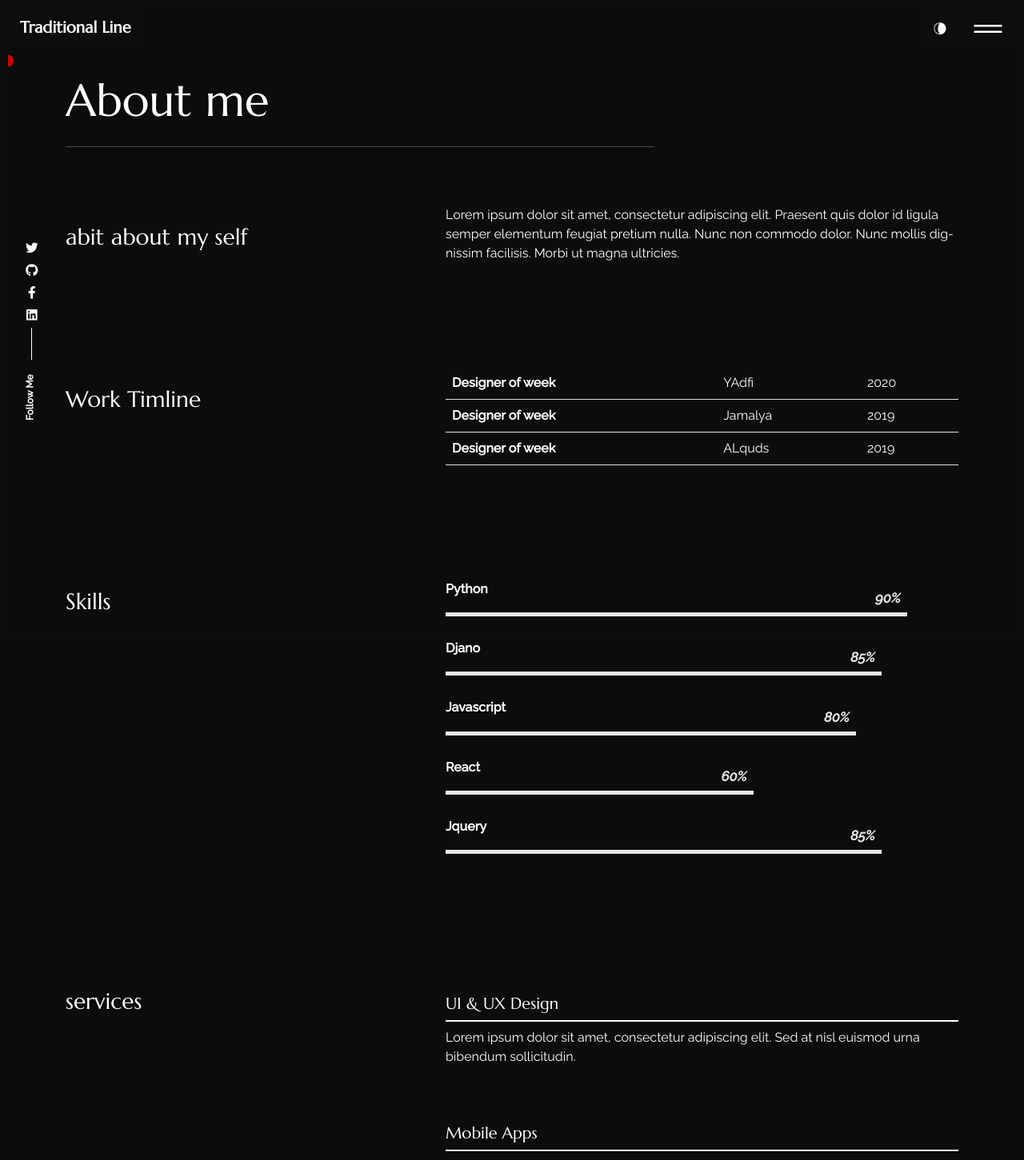
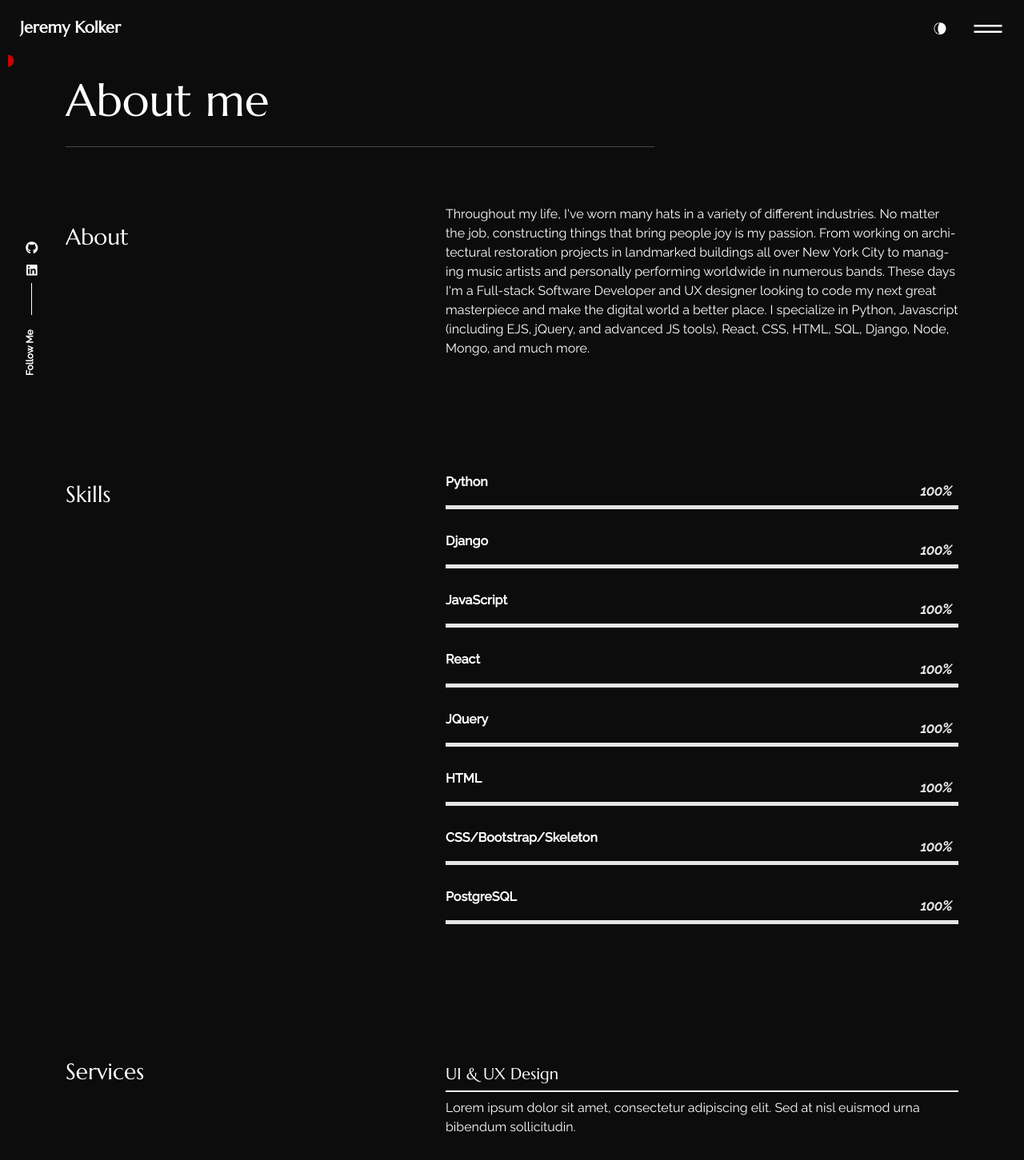
Before and after one commit to jeremykolker/trad_line_site, a React (Create React App) app in the folder my-app/: page /about in a window 1280 px wide. Shown: the top 1451 px of the page at 80% size. Built offline with nearby package versions, Linux system fonts and the light colour scheme.

Commit message:
site overhaul

```diff
--- a/my-app/src/content_option.js
+++ b/my-app/src/content_option.js
@@ -1,60 +1,57 @@
-const logotext = "Traditional Line";
+const logotext = "Jeremy Kolker";
 const meta = {
-    title: "Traditional Line",
-    description: "ARCHITECTURAL RESTORATION ",
+    title: "Jeremy Kolker",
+    description: "SOFTWARE ENGINEER",
+    img:"https://i.imgur.com/GSdZtIs.png",
 };
 
 const introdata = {
-    title: "Traditional Line",
+    title: "Software Engineering & Web Development" + "\xa0",
     animated: {
-        first: "I love coding",
+        first: "I build useful apps",
         second: "I code cool websites",
-        third: "I develop mobile apps",
+        third: "I develop UX & UI",
     },
-    description: "Lorem ipsum dolor sit amet, consectetur adipiscing elit. Sed at nisl euismod urna bibendum",
-    your_img_url: "https://images.unsplash.com/photo-1514790193030-c89d266d5a9d",
+    description: "Software Engineering",
+    your_img_url: "https://i.imgur.com/GSdZtIs.png",
 };
 
 const dataabout = {
-    title: "abit about my self",
-    aboutme: "Lorem ipsum dolor sit amet, consectetur adipiscing elit. Praesent quis dolor id ligula semper elementum feugiat pretium nulla. Nunc non commodo dolor. Nunc mollis dignissim facilisis. Morbi ut magna ultricies.",
+    title: "About",
+    aboutme: "Throughout my life, I've worn many hats in a variety of different industries. No matter the job, constructing things that bring people joy is my passion. From working on architectural restoration projects in landmarked buildings all over New York City to managing music artists and personally performing worldwide in numerous bands. These days I'm a Full-stack Software Developer and UX designer looking to code my next great masterpiece and make the digital world a better place. I specialize in Python, Javascript (including EJS, jQuery, and advanced JS tools), React, CSS, HTML, SQL, Django, Node, Mongo, and much more.",
 };
-const worktimeline = [{
-        jobtitle: "Designer of week",
-        where: "YAdfi",
-        date: "2020",
-    },
-    {
-        jobtitle: "Designer of week",
-        where: "Jamalya",
-        date: "2019",
-    },
-    {
-        jobtitle: "Designer of week",
-        where: "ALquds",
-        date: "2019",
-    },
-];
 
 const skills = [{
         name: "Python",
-        value: 90,
+        value: 100,
     },
     {
-        name: "Djano",
-        value: 85,
+        name: "Django",
+        value: 100,
     },
     {
-        name: "Javascript",
-        value: 80,
+        name: "JavaScript",
+        value: 100,
     },
     {
         name: "React",
-        value: 60,
+        value: 100,
     },
     {
-        name: "Jquery",
-        value: 85,
+        name: "JQuery",
+        value: 100,
+    },
+    {
+        name: "HTML",
+        value: 100,
+    },
+    {
+        name: "CSS/Bootstrap/Skeleton",
+        value: 100,
+    },
+    {
+        name: "PostgreSQL",
+        value: 100,
     },
 ];
 
@@ -73,72 +70,72 @@ const services = [{
 ];
 
 const dataportfolio = [{
-        img: "https://picsum.photos/400/?grayscale",
-        description: "The wisdom of life consists in the elimination of non-essentials.",
-        link: "#",
+        img: "https://i.imgur.com/NmLHg3O.png",
+        // description: "Ziggy's Finds is a personalized e-commerce store with an engaging user-interface. Frontend built with React.js, consumes Django API, fully functional CRUD capabilities. Mobile ready styling built with CSS/Bootstrap. Anime.js used for JS animation styling.Backend built fully with Python, using a Postgresql Database Management system, serving JSON rest APIs.",
+        link: "https://github.com/jeremykolker/Ziggys-Finds",
     },
     {
-        img: "https://picsum.photos/400/800/?grayscale",
-        description: "The wisdom of life consists in the elimination of non-essentials.",
-        link: "#",
+        img: "https://i.imgur.com/Po3UIkY.png",
+        // description: "SLASHR is a Horror Movie database, resource tool, and watchlist maker. Fullstack Crud App built using React, MongoDB, Mongo Atlas, and TMDB 3rd party API data.",
+        link: "https://github.com/forbesbrian96/Slashr_front-end",
     },
     {
-        img: "https://picsum.photos/400/?grayscale",
-        description: "The wisdom of life consists in the elimination of non-essentials.",
-        link: "#",
+        img: "https://i.imgur.com/3t3hYiy.png",
+        // description: "To-Do It! Is a digital list-maker/organizer/calendar app that allows users to create and organize lists, schedules, and much more! A mobile ready Fullstack CRUD application built with Javascript(jQuery & EJS), CSS-Bootstrap styling, HTML-5, Node.JS, Express, and MongoDB for database management.",
+        link: "https://github.com/jeremykolker/ToDoIt",
     },
     {
-        img: "https://picsum.photos/400/600/?grayscale",
-        description: "The wisdom of life consists in the elimination of non-essentials.",
-        link: "#",
+        img: "https://i.imgur.com/PDn22vi.png",
+        // description: "DOGGY DOG WORLD is a Dogwalking/Petcare web App that allows users (petcare professionals and dog walkers) to upload, manipulate, and save client data with a responsive interface that makes scheduling easy. Frontend built with React, consumes Django API, fully functional CRUD capabilities. Mobile ready styling built with CSS/Bootstrap.Backend built with Python and Postgresql Database Management, serving a JSON API.",
+        link: "https://github.com/tiffanysimione/Project-Four-Front-End-%20target=",
     },
-    {
-        img: "https://picsum.photos/400/300/?grayscale",
-        description: "The wisdom of life consists in the elimination of non-essentials.",
-        link: "#",
-    },
-    {
-        img: "https://picsum.photos/400/700/?grayscale",
-        description: "The wisdom of life consists in the elimination of non-essentials.",
-        link: "#",
-    },
+    // {
+    //     img: "https://picsum.photos/400/300/?grayscale",
+    //     description: "The wisdom of life consists in the elimination of non-essentials.",
+    //     link: "#",
+    // },
+    // {
+    //     img: "https://picsum.photos/400/700/?grayscale",
+    //     description: "The wisdom of life consists in the elimination of non-essentials.",
+    //     link: "#",
+    // },
 
-    {
-        img: "https://picsum.photos/400/600/?grayscale",
-        description: "The wisdom of life consists in the elimination of non-essentials.",
-        link: "#",
-    },
-    {
-        img: "https://picsum.photos/400/300/?grayscale",
-        description: "The wisdom of life consists in the elimination of non-essentials.",
-        link: "#",
-    },
-    {
-        img: "https://picsum.photos/400/?grayscale",
-        description: "The wisdom of life consists in the elimination of non-essentials.",
-        link: "#",
-    },
-    {
-        img: "https://picsum.photos/400/550/?grayscale",
-        description: "The wisdom of life consists in the elimination of non-essentials.",
-        link: "#",
-    },
-    {
-        img: "https://picsum.photos/400/?grayscale",
-        description: "The wisdom of life consists in the elimination of non-essentials.",
-        link: "#",
-    },
-    {
-        img: "https://picsum.photos/400/700/?grayscale",
-        description: "The wisdom of life consists in the elimination of non-essentials.",
-        link: "#",
-    },
+    // {
+    //     img: "https://picsum.photos/400/600/?grayscale",
+    //     description: "The wisdom of life consists in the elimination of non-essentials.",
+    //     link: "#",
+    // },
+    // {
+    //     img: "https://picsum.photos/400/300/?grayscale",
+    //     description: "The wisdom of life consists in the elimination of non-essentials.",
+    //     link: "#",
+    // },
+    // {
+    //     img: "https://picsum.photos/400/?grayscale",
+    //     description: "The wisdom of life consists in the elimination of non-essentials.",
+    //     link: "#",
+    // },
+    // {
+    //     img: "https://picsum.photos/400/550/?grayscale",
+    //     description: "The wisdom of life consists in the elimination of non-essentials.",
+    //     link: "#",
+    // },
+    // {
+    //     img: "https://picsum.photos/400/?grayscale",
+    //     description: "The wisdom of life consists in the elimination of non-essentials.",
+    //     link: "#",
+    // },
+    // {
+    //     img: "https://picsum.photos/400/700/?grayscale",
+    //     description: "The wisdom of life consists in the elimination of non-essentials.",
+    //     link: "#",
+    // },
 ];
 
 const contactConfig = {
-    YOUR_EMAIL: "name@domain.com",
-    YOUR_FONE: "(555)123-4567",
-    description: "Lorem ipsum dolor sit amet, consectetur adipiscing elit. Morbi vehicula eu nunc et sollicitudin. Cras pulvinar, nisi at imperdiet pharetra. ",
+    YOUR_EMAIL: "jeremy.kolker@me.com",
+    YOUR_FONE: "(914)202-5801",
+    description: "Please contact me for any questions regarding my services. I look forward to hearing from you!",
     // creat an emailjs.com account
     // check out this tutorial https://www.emailjs.com/docs/examples/reactjs/
     YOUR_SERVICE_ID: "service_id",
@@ -147,16 +144,15 @@ const contactConfig = {
 };
 
 const socialprofils = {
-    github: "https://github.com",
-    facebook: "https://facebook.com",
-    linkedin: "https://linkedin.com",
-    twitter: "https://twitter.com",
+    github: "https://github.com/jeremykolker",
+    linkedin: "https://www.linkedin.com/in/jeremykolker/",
+
 };
 export {
     meta,
     dataabout,
     dataportfolio,
-    worktimeline,
+    // worktimeline,
     skills,
     services,
     introdata,
--- a/my-app/src/index.css
+++ b/my-app/src/index.css
@@ -94,3 +94,8 @@ code {
 .color_sec {
     color: var(--secondary-color);
 }
+
+introdata{
+    width: 300px;
+    height: 300px;
+}
--- a/my-app/src/pages/about/index.js
+++ b/my-app/src/pages/about/index.js
@@ -5,7 +5,6 @@ import { Container, Row, Col } from "react-bootstrap";
 import {
   dataabout,
   meta,
-  worktimeline,
   skills,
   services,
 } from "../../content_option";
@@ -35,26 +34,7 @@ export const About = () => {
             </div>
           </Col>
         </Row>
-        <Row className=" sec_sp">
-          <Col lg="5">
-            <h3 className="color_sec py-4">Work Timline</h3>
-          </Col>
-          <Col lg="7">
-            <table className="table caption-top">
-              <tbody>
-                {worktimeline.map((data, i) => {
-                  return (
-                    <tr key={i}>
-                      <th scope="row">{data.jobtitle}</th>
-                      <td>{data.where}</td>
-                      <td>{data.date}</td>
-                    </tr>
-                  );
-                })}
-              </tbody>
-            </table>
-          </Col>
-        </Row>
+
         <Row className="sec_sp">
           <Col lg="5">
             <h3 className="color_sec py-4">Skills</h3>
@@ -81,7 +61,7 @@ export const About = () => {
         </Row>
         <Row className="sec_sp">
           <Col lang="5">
-            <h3 className="color_sec py-4">services</h3>
+            <h3 className="color_sec py-4">Services</h3>
           </Col>
           <Col lg="7">
             {services.map((data, i) => {
--- a/my-app/src/pages/about/style.css
+++ b/my-app/src/pages/about/style.css
@@ -1,6 +1,8 @@
 .sec_sp {
     margin-bottom: calc(3rem + 5.128vw)
 }
+
+
 
 .table td,
 .table th {
--- a/my-app/src/pages/home/index.js
+++ b/my-app/src/pages/home/index.js
@@ -16,9 +16,10 @@ export const Home = () => {
         </Helmet>
         <div className="intro_sec d-block d-lg-flex align-items-center ">
           <div
-            className="h_bg-image order-1 order-lg-2 h-100 "
-            style={{ backgroundImage: `url(${introdata.your_img_url})` }}
+            className="h_bg-image order-1 order-sm-5 h-100 "
+            style={ { backgroundImage: `url(${introdata.your_img_url})` }}
           ></div>
+
           <div className="text order-2 order-lg-1 h-100 d-lg-flex justify-content-center">
             <div className="align-self-center ">
               <div className="intro mx-auto">
```
